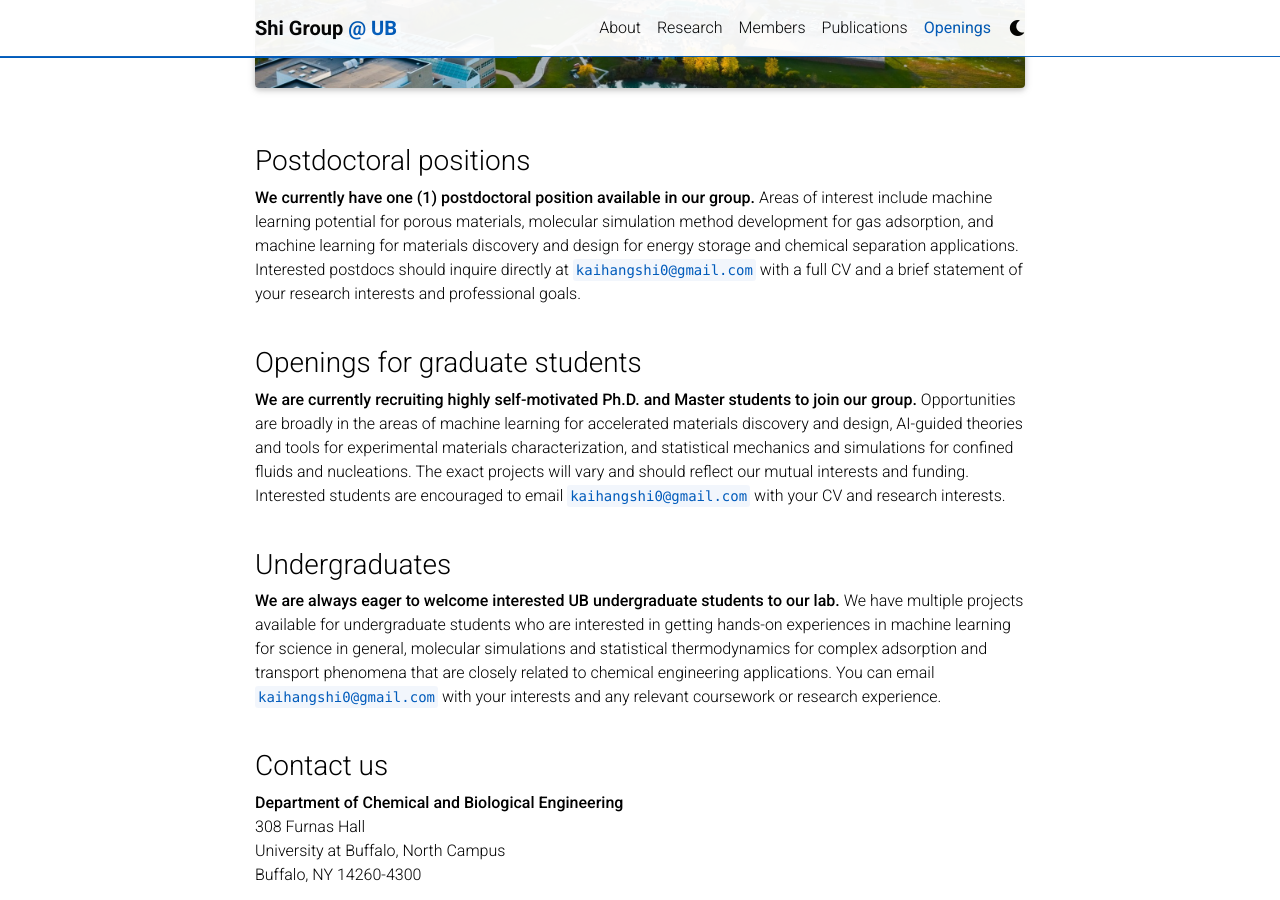
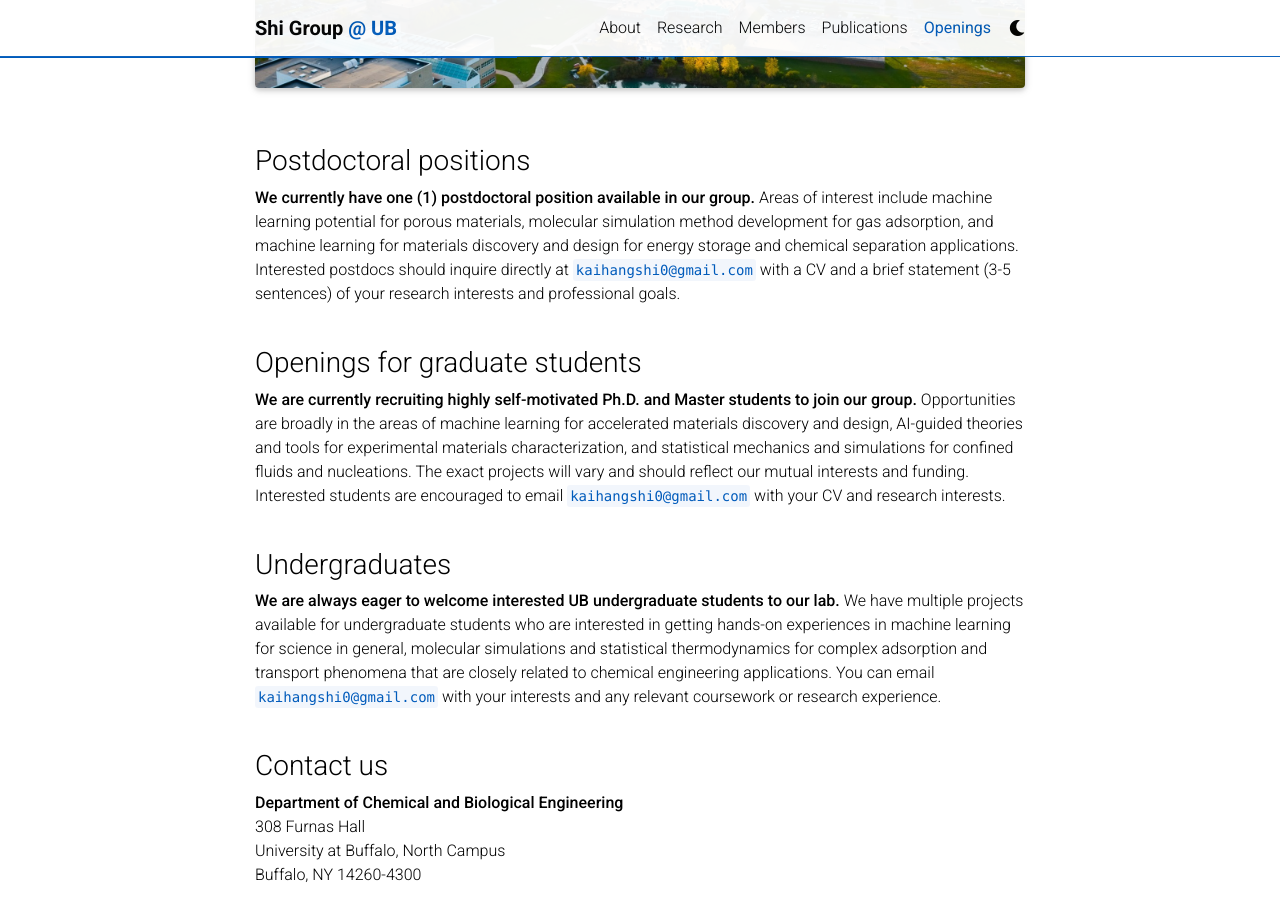
Before and after one commit to ShiResearchGroup/shiresearchgroup.github.io, a Jekyll site: the page built from _pages/openings.md, in a window 1280 px wide and 900 px high, scrolled down 342 px. Built offline with Jekyll 4.4.1, drawn with Linux system fonts in a browser that asks for light colours; full-size pictures stand in for the smaller copies a plugin makes; comment, search, counter and statistics services are not loaded; a style sheet for code colours, icons or effects is not loaded.

Commit message:
Update openings.md

```diff
--- a/_pages/openings.md
+++ b/_pages/openings.md
@@ -14,7 +14,7 @@ nav_order: 4
 <br>
 
 ### Postdoctoral positions <br>
-**We currently have one (1) postdoctoral position available in our group.** Areas of interest include machine learning potential for porous materials, molecular simulation method development for gas adsorption, and machine learning for materials discovery and design for energy storage and chemical separation applications. Interested postdocs should inquire directly at `kaihangshi0@gmail.com` with a full CV and a brief statement of your research interests and professional goals. <br><br>
+**We currently have one (1) postdoctoral position available in our group.** Areas of interest include machine learning potential for porous materials, molecular simulation method development for gas adsorption, and machine learning for materials discovery and design for energy storage and chemical separation applications. Interested postdocs should inquire directly at `kaihangshi0@gmail.com` with a CV and a brief statement (3-5 sentences) of your research interests and professional goals. <br><br>
 
 ### Openings for graduate students <br>
 **We are currently recruiting highly self-motivated Ph.D. and Master students to join our group.** Opportunities are broadly in the areas of machine learning for accelerated materials discovery and design, AI-guided theories and tools for experimental materials characterization, and statistical mechanics and simulations for confined fluids and nucleations. The exact projects will vary and should reflect our mutual interests and funding. Interested students are encouraged to email `kaihangshi0@gmail.com` with your CV and research interests. <br><br>
```
